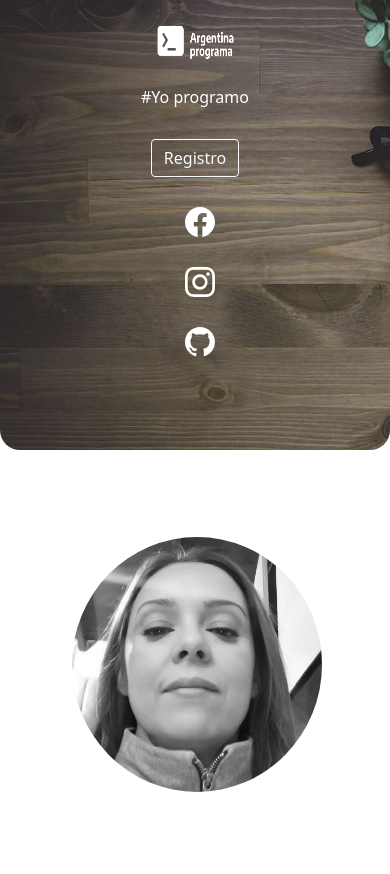
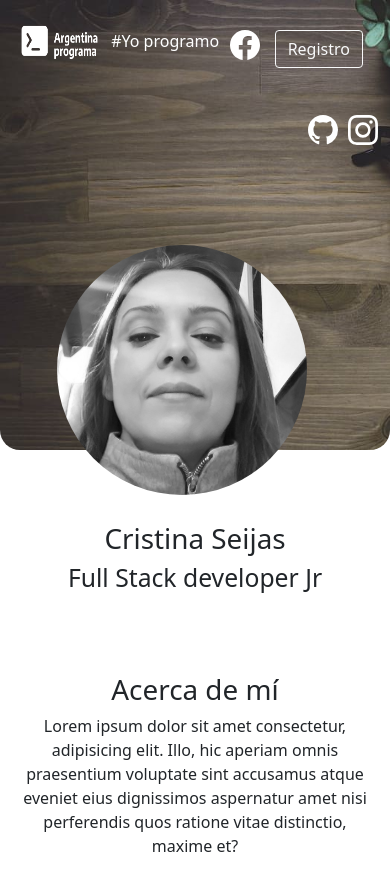
Before and after one commit to criseijas/portfolio-FrontEnd, an Angular app: page / in a window 390 px wide. Before the commit the page ends 844 px from the top, so only its background shows below. Built offline with nearby package versions, Linux system fonts and the light colour scheme.

Commit message:
componente acerca_de

```diff
--- a/src/app/app.component.html
+++ b/src/app/app.component.html
@@ -1 +1,2 @@
 <app-header></app-header>
+<app-acerca-de></app-acerca-de>
--- a/src/app/app.module.ts
+++ b/src/app/app.module.ts
@@ -4,11 +4,13 @@ import { BrowserModule } from '@angular/platform-browser';
 import { AppRoutingModule } from './app-routing.module';
 import { AppComponent } from './app.component';
 import { HeaderComponent } from './componentes/header/header.component';
+import { AcercaDeComponent } from './componentes/acerca-de/acerca-de.component';
 
 @NgModule({
   declarations: [
     AppComponent,
-    HeaderComponent
+    HeaderComponent,
+    AcercaDeComponent
   ],
   imports: [
     BrowserModule,
--- /dev/null
+++ b/src/app/componentes/acerca-de/acerca-de.component.css
@@ -0,0 +1,8 @@
+h1, h2, p{
+
+    text-align: center;
+}
+
+.row{
+    background-color: white;
+}
--- /dev/null
+++ b/src/app/componentes/acerca-de/acerca-de.component.html
@@ -0,0 +1,19 @@
+<div class="container">
+
+    <div class="row">
+
+       <div class="col1 col-xs-12 col-sm-4 col-md-4 col-lg-4">
+          <br/><br/> <br/>
+          <h1>Cristina Seijas</h1>
+          <h2>Full Stack developer Jr</h2>
+       </div>
+       <div class="col2 col-xs-12 col-sm-8 col-md-8 col-lg-8">
+         <br/><br/>
+         <br/>
+         <h1>Acerca de mí</h1>
+         <p>Lorem ipsum dolor sit amet consectetur, adipisicing elit. Illo, hic aperiam omnis praesentium voluptate sint accusamus atque eveniet eius dignissimos aspernatur amet nisi perferendis quos ratione vitae distinctio, maxime et?</p>
+       </div>
+
+    </div>
+
+</div>
--- /dev/null
+++ b/src/app/componentes/acerca-de/acerca-de.component.ts
@@ -0,0 +1,15 @@
+import { Component, OnInit } from '@angular/core';
+
+@Component({
+  selector: 'app-acerca-de',
+  templateUrl: './acerca-de.component.html',
+  styleUrls: ['./acerca-de.component.css']
+})
+export class AcercaDeComponent implements OnInit {
+
+  constructor() { }
+
+  ngOnInit(): void {
+  }
+
+}
--- a/src/app/componentes/header/header.component.css
+++ b/src/app/componentes/header/header.component.css
@@ -25,13 +25,21 @@ a{
 }
 #perfil{
     filter: grayscale();
-    margin-left: 60px;
-    margin-top: 180px;
+    margin-left: 80px;
+    margin-top: 170px;
+
 }
 @media (max-width: 740px) {
 .logos{
-    display: flex;
-    flex-direction: column;
+    display: inline-block;
+    flex-direction: row;
     align-items: center;
 }
 }
+@media (max-width: 412px) {
+    #perfil{
+        margin-top: 100px;
+        margin-left: 45px;
+        align-items: center;
+    }
+    }
--- a/src/app/componentes/header/header.component.html
+++ b/src/app/componentes/header/header.component.html
@@ -14,5 +14,5 @@
       <path d="M8 0C3.58 0 0 3.58 0 8c0 3.54 2.29 6.53 5.47 7.59.4.07.55-.17.55-.38 0-.19-.01-.82-.01-1.49-2.01.37-2.53-.49-2.69-.94-.09-.23-.48-.94-.82-1.13-.28-.15-.68-.52-.01-.53.63-.01 1.08.58 1.23.82.72 1.21 1.87.87 2.33.66.07-.52.28-.87.51-1.07-1.78-.2-3.64-.89-3.64-3.95 0-.87.31-1.59.82-2.15-.08-.2-.36-1.02.08-2.12 0 0 .67-.21 2.2.82.64-.18 1.32-.27 2-.27.68 0 1.36.09 2 .27 1.53-1.04 2.2-.82 2.2-.82.44 1.1.16 1.92.08 2.12.51.56.82 1.27.82 2.15 0 3.07-1.87 3.75-3.65 3.95.29.25.54.73.54 1.48 0 1.07-.01 1.93-.01 2.2 0 .21.15.46.55.38A8.012 8.012 0 0 0 16 8c0-4.42-3.58-8-8-8z"/>
     </svg></a>
   </div>
-  <img class="rounded-circle img-fluid" src="../../../assets/foto.jpg" alt="foto perfil" width="250" height="250" id="perfil">
+  <img class="rounded-circle" src="../../../assets/foto.jpg" alt="foto perfil" width="250" height="250" id="perfil">
 </div>
```
Also changed, not shown: 1 other file (tests, documents, lock files or other folders).
